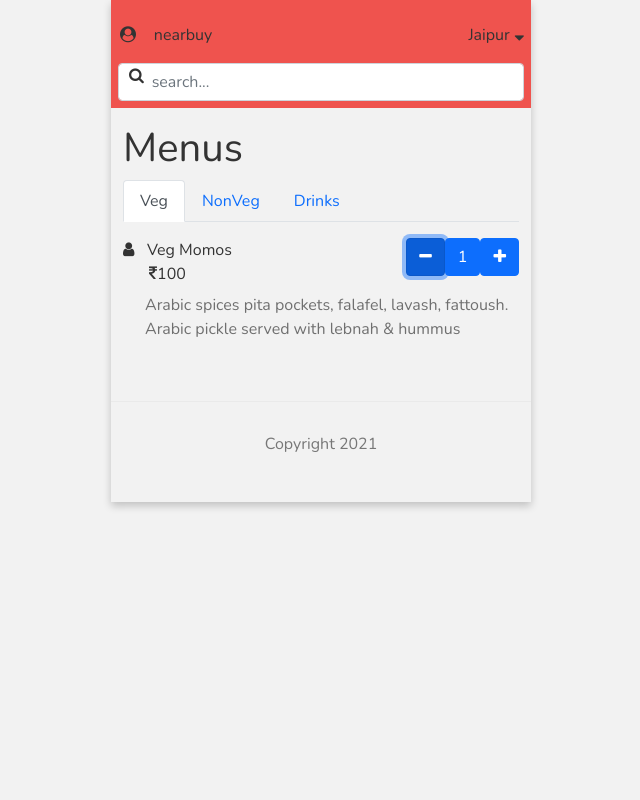
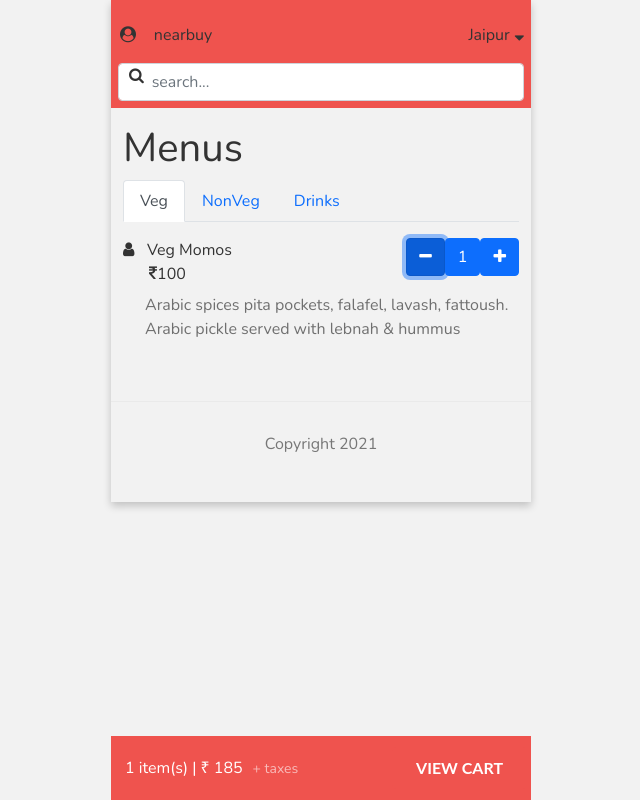
Before and after one commit to devvtry/NextScanner, a Next.js app: page / in a window 1280 px wide. Both pictures are taken after a click on the button "Add". Shown: the whole page, without its empty margins (319-959 px from the left). Built offline with nearby package versions, Linux system fonts and the light colour scheme.

Commit message:
add sticky and view more card

```diff
--- a/comp/Common/Header/Header.js
+++ b/comp/Common/Header/Header.js
@@ -1,9 +1,27 @@
+import React, {useEffect, useState} from 'react';
 import { Container, Row, Col } from "react-bootstrap"
 import  Styles from './Header.module.css'
 
 const Header = () => {
+  const [fixedHeaderClass, setFixedHeaderClass] = useState("");
+  useEffect(() => {
+    window.addEventListener('scroll', checkStickyHeader, {passive: true});
+    checkStickyHeader();
+
+    return () => window.removeEventListener("scroll", checkStickyHeader, {passive: true});
+  }, []);
+
+  const checkStickyHeader = () => {
+    // if (window.innerWidth > 991 || window.innerWidth < 991) {
+      if (window.scrollY > 50) {
+        setFixedHeaderClass(Styles.sticky_header);
+      } else {
+        setFixedHeaderClass("");
+      }
+   // }
+  }
   return (
-      <div className={Styles.header}>
+      <div className={`${Styles.header} ${fixedHeaderClass}`}>
         <Row className='pt-3'>
           <Col xs={1} sm={1} md={1} lg={1} xl={1}>
             <i className="fa fa-user-circle" style={{marginLeft: '2px'}}></i>
--- a/comp/Common/Header/Header.module.css
+++ b/comp/Common/Header/Header.module.css
@@ -4,3 +4,10 @@
     /*position: fixed;*/
     /*width: 100%;*/
 }
+.sticky_header{
+    position: fixed;
+    width: 100%;
+    max-width: 420px;
+    top: 0;
+    margin: 0 auto;
+}
--- a/pages/index.js
+++ b/pages/index.js
@@ -102,6 +102,35 @@ export default function Home() {
           {ControlledTabs()}
         </Col>
       </Row>
+      { quantity > 0 ?
+        <Row>
+           <Col xs={12} sm={12} md={12} lg={12} xl={12}>
+              <div
+                  class="cart-footer"
+                  style={{
+                         position: 'fixed',
+                         bottom: '0px',
+                         zIndex: 1,
+                         transform: 'translate3d(0px, 0px, 0px)',
+                         transition: 'all 0.2s ease-in 0s',
+                          height: '4rem'
+                        }}>
+                          <div
+                             className="cart-footer_item-section">
+                               1 item(s) | ₹ 185
+                          </div>
+                         <div className="cart-footer_tax-section">
+                           + taxes
+                         </div>
+                       <div className="cart-footer_viewCartBtn">
+                          <button className="ui button">
+                            VIEW CART
+                          </button>
+                       </div>
+              </div>
+           </Col>
+        </Row>
+        : null}
     </Container>
     </>
   )
--- a/styles/globals.css
+++ b/styles/globals.css
@@ -45,22 +45,61 @@ footer {
   text-decoration: underline;
 }
 
-/* Selectors must be pure selectors */
-/* you need to use class selector not element selectors */
 
-/* html,
-body {
-  padding: 0;
-  margin: 0;
-  font-family: -apple-system, BlinkMacSystemFont, Segoe UI, Roboto, Oxygen,
-    Ubuntu, Cantarell, Fira Sans, Droid Sans, Helvetica Neue, sans-serif;
+.cart-footer {
+  display: flex;
+  flex-direction: row;
+  align-items: center;
+  position: fixed;
+  bottom: 0;
+  padding: 14px 0 14px 14px;
+  background-color: #ef534e;
+  color: #fff;
+  left: 0;
+  right: 0;
+  max-width: 420px;
+  width: 100%;
+  margin: 0 auto;
+}
+.cart-footer_item-section {
+  font-size: 16px;
+  color: #fff;
 }
 
-a {
-  color: inherit;
-  text-decoration: none;
+.cart-footer_tax-section {
+  font-size: 14px;
+  opacity: .6;
+  padding-left: 10px;
+}
+.cart-footer_viewCartBtn {
+  margin-left: auto;
 }
 
-* {
-  box-sizing: border-box;
-} */
+.cart-footer_viewCartBtn .ui.button {
+  background: #ef534e;
+  color: #fff;
+}
+.ui.button, .ui.buttons .button, .ui.buttons .or {
+  font-size: 1rem;
+}
+.ui.button {
+  cursor: pointer;
+  display: inline-block;
+  min-height: 1em;
+  outline: 0;
+  border: none;
+  vertical-align: baseline;
+  background: #ef534e none;
+  color: rgba(0, 0, 0, .6);
+  font-family: Lato, 'Helvetica Neue', Arial, Helvetica, sans-serif;
+  margin: 0 .25em 0 0;
+  padding: .78571429em 1.5em .78571429em;
+  text-transform: none;
+  text-shadow: none;
+  font-weight: 700;
+  line-height: 1em;
+  font-style: normal;
+  text-align: center;
+  text-decoration: none;
+  border-radius: .28571429rem;
+}
```
